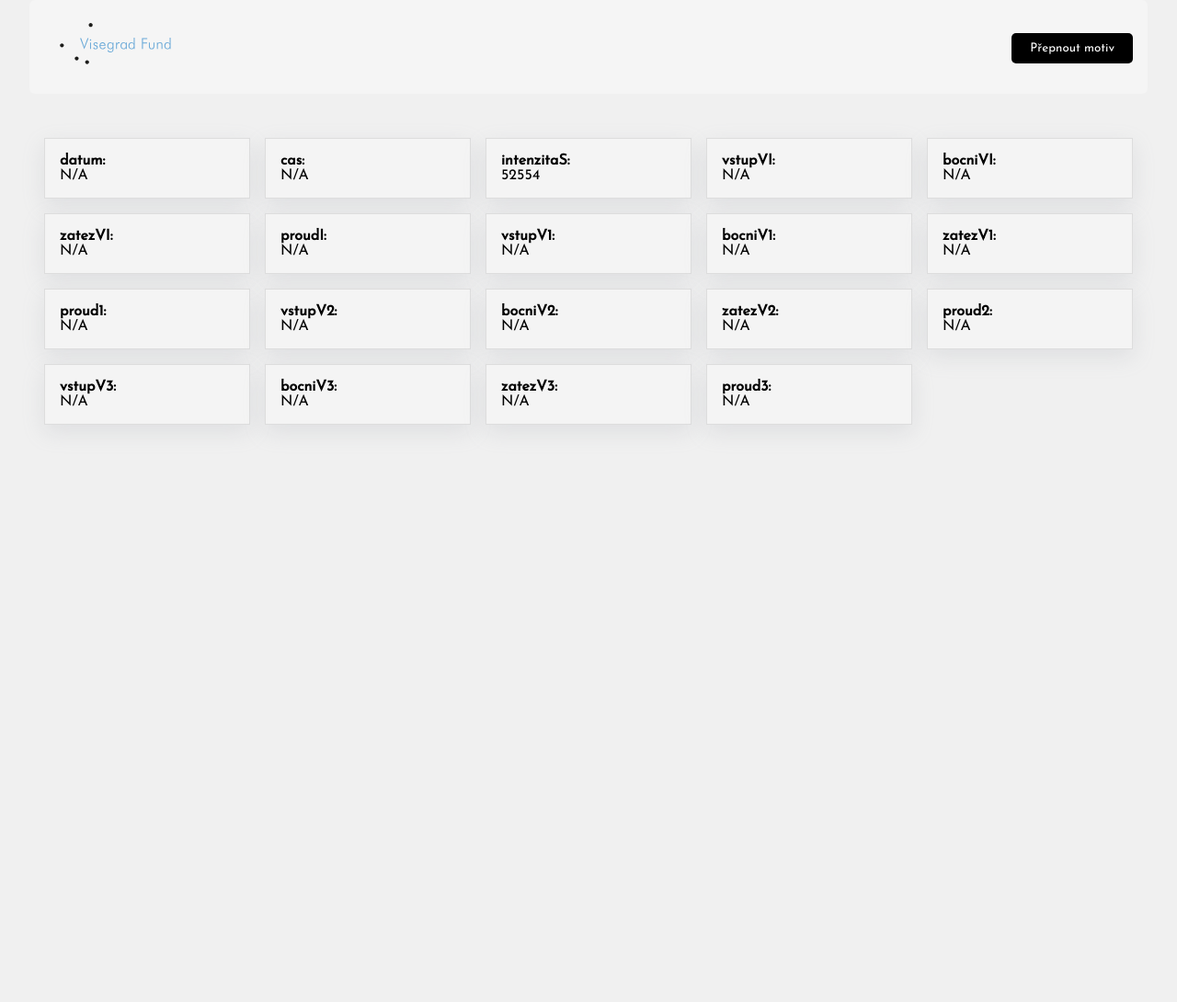
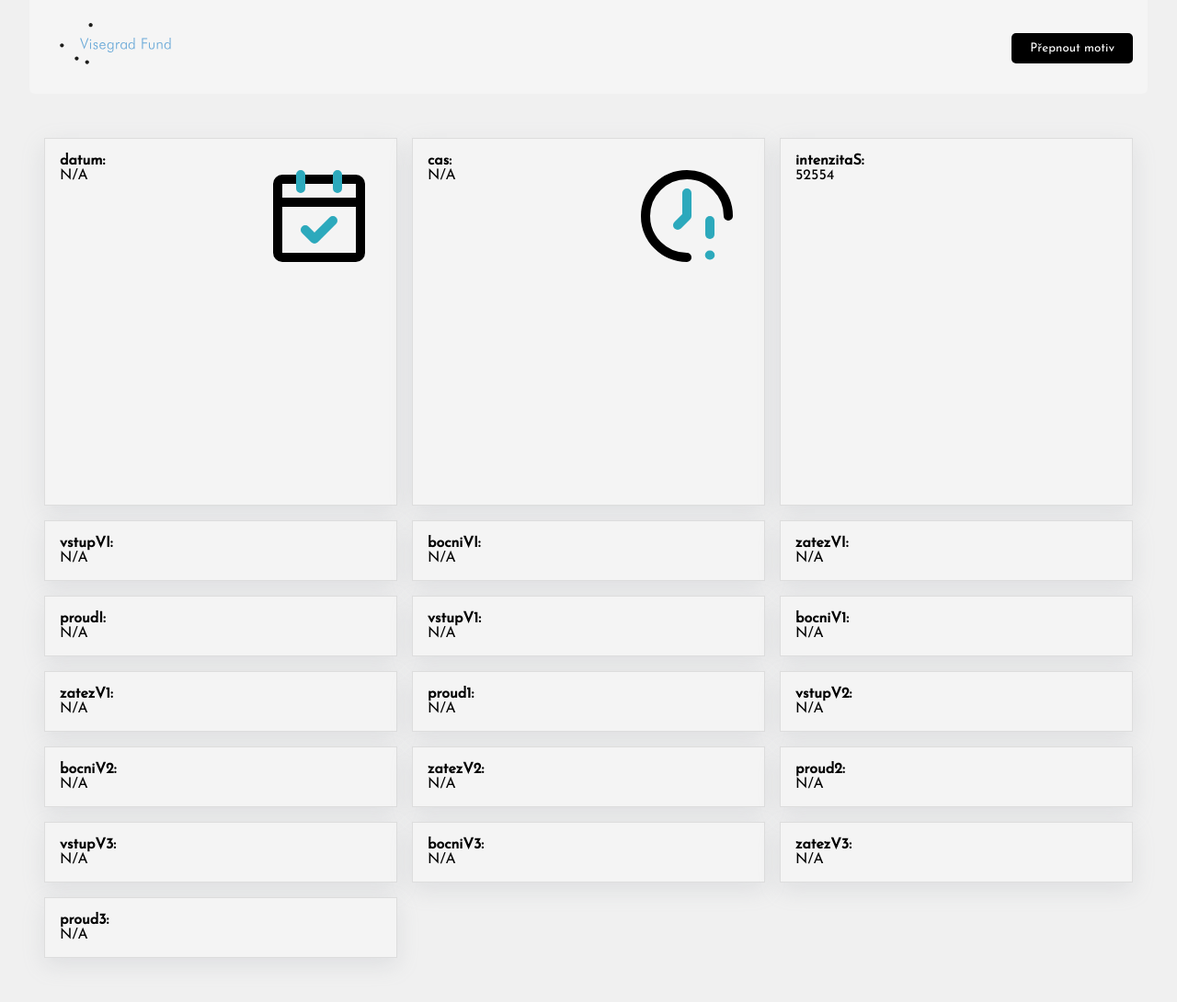
Before and after one commit to AmaneDev/fve_v4mobility_rpiWebserver, a PHP site: page / in a window 1280 px wide. Shown: the whole page at 92% size. Before the commit the page ends 464 px from the top, so only its background shows below. Run offline with PHP 8.4, Linux system fonts and the light colour scheme; data comes from the database, SQL or seed files in the repository.

Commit message:
tilesBg + custom scrollbar + bg -> bg-col, vyuziti bg na tilesImg + error handling (vylepseny design)

```diff
--- a/pages/home.php
+++ b/pages/home.php
@@ -26,7 +26,10 @@
             <?php endforeach; ?>
         <?php endforeach; ?>
     <?php else: ?>
-        <div style="color: red;"><?php echo htmlspecialchars($errorMessage ?? 'No data available.'); ?></div>
+        <div class="errDiv">
+            <?php echo htmlspecialchars($errorMessage ?? 'No data available.'); ?>
+            <img class="err500" src="../../img/500.svg">
+        </div>
     <?php endif; ?>
 </div>
 <script>
--- a/style.css
+++ b/style.css
@@ -28,6 +28,10 @@
 
     --box-shadow: rgba(149, 157, 165, 0.2) 0px 8px 24px;
     --box-shadow-hover: rgba(100, 100, 111, 0.2) 0px 7px 29px 0px;
+
+    --scrollbar-track: #f0f0f0;
+    --scrollbar-thumb: #000;
+    --scrollbar-thumb-hover: #333;
 }
 
 :root[data-theme="dark"] {
@@ -45,12 +49,44 @@
     --button-hover-text-color: #000000;
 
     --box-shadow-hover: rgba(149, 157, 165, 0.2) 0px 8px 24px;
-    /*--box-shadow: rgba(99, 99, 99, 0.2) 0px 2px 8px 0px;*/
+
+    --scrollbar-track: #1e1e1e;
+    --scrollbar-thumb: #e0e0e0;
+    --scrollbar-thumb-hover: #ccc;
 }
 
 body {
     background-color: var(--background-color-body);
     color: var(--body-color);
+}
+
+/*scrollbar*/
+::-webkit-scrollbar {
+    width: 10px;
+}
+
+::-webkit-scrollbar-track {
+    background: var(--scrollbar-track);
+}
+
+::-webkit-scrollbar-thumb {
+    background: var(--scrollbar-thumb);
+}
+
+::-webkit-scrollbar-thumb:hover {
+    background: var(--scrollbar-thumb-hover);
+}
+
+.err500{
+    width: 200px;
+
+}
+
+.errDiv{
+    align-items: center;
+    flex-direction: column-reverse;
+    display: flex;
+    color: red;
 }
 
 header {
@@ -62,7 +98,7 @@ header {
     padding: 1rem;
     font-size: 2em;
     margin: 0 2rem 2rem 2rem;
-    border-radius: 6px;
+    border-radius: 0px 0px 6px 6px;
 }
 
 header .logoWrapper a img {
@@ -72,13 +108,13 @@ header .logoWrapper a img {
 .page #homeTiles .tile {
     border: var(--border-tile);
     padding: 1rem;
-    background: var(--bg-tile);
+    background-color: var(--bg-tile);
     transition: transform 0.3s ease, background 0.3s ease;
     box-shadow: var(--box-shadow);
 }
 
 .page #homeTiles .tile:hover {
-    background: var(--bg-tile-hover);
+    background-color: var(--bg-tile-hover);
     cursor: pointer;
     transform: translateY(-5px);
     box-shadow: var(--box-shadow-hover);
@@ -86,7 +122,8 @@ header .logoWrapper a img {
 
 .page #homeTiles {
     display: grid;
-    grid-template-columns: repeat(auto-fit, minmax(200px, 1fr));
+    grid-template-columns: repeat(auto-fit, minmax(300px, 1fr));
+    grid-template-rows: repeat(auto-fill, 400px);
     gap: 1rem;
     margin: 2rem;
     padding: 1rem;
@@ -112,6 +149,21 @@ header .logoWrapper a img {
 
 /*config dlaždic - vyuzivam classy ktery jsem si pridal behem iterace syntaxe "tile-<name z DB>"*/
 
+.tile{
+    background-repeat: no-repeat;
+    background-size: 120px 120px;
+    background-position: top 1.5rem right 1.5rem;
+    /*padding: 2rem 1rem 1rem 1rem;*/
+}
 .tile-id{
     display: none;   /*jen pro debug v devtools*/
 }
+.tile-datum{
+    background-image: url('/img/tileIcons/date.svg');
+}
+.tile-cas{
+    background-image: url('/img/tileIcons/time.svg');
+}
+.tile-intenzita5{
+    background-image: url('/img/tileIcons/intenzita5.svg');
+}
```
Also changed, not shown: img/500.svg (added), img/tileIcons/date.svg (added), img/tileIcons/time.svg (added).
